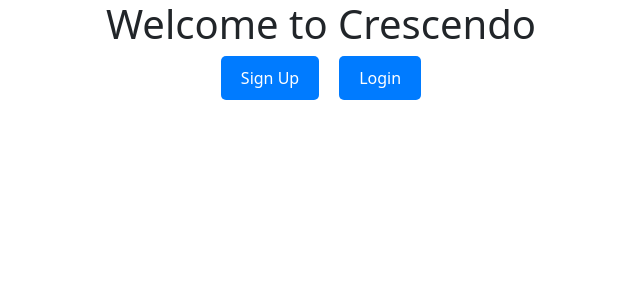
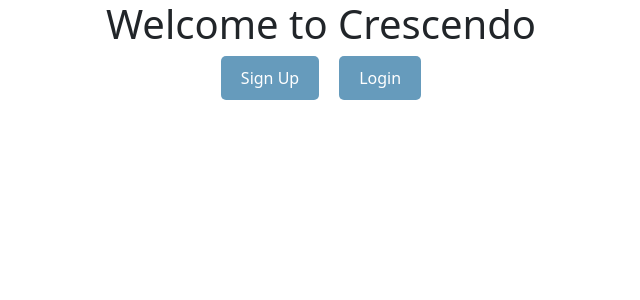
Before and after one commit to tayloreisele/crescendo2.0, a React (Create React App) app in the folder crescendo-frontend/: page / in a window 1280 px wide. Shown: the top 300 px of the page, without its empty margins (319-959 px from the left). Built offline with nearby package versions, Linux system fonts and the light colour scheme.

Commit message:
Messing around with css styling.

```diff
--- a/crescendo-frontend/src/App.js
+++ b/crescendo-frontend/src/App.js
@@ -8,6 +8,8 @@ import Verify from './Verify';
 import Dashboard from './Dashboard';
 import SongTable from './components/SongTable';
 import AddSong from './pages/AddSong';
+//import './pages/AddSong.css';
+//import './images/EmptyStage.jpg';
 
 
 function App() {
--- a/crescendo-frontend/src/components/SongTable.js
+++ b/crescendo-frontend/src/components/SongTable.js
@@ -2,6 +2,8 @@ import React, { useState, useEffect } from 'react';
 import { useNavigate } from 'react-router-dom';
 import 'bootstrap/dist/css/bootstrap.min.css'; //used to style table
 import axios from 'axios'; // imported axios for making HTTP requests
+import '../styles/SongTable.css';
+
 
 
 const SongTable = () => {
@@ -45,7 +47,11 @@ const SongTable = () => {
   return (
     <div className="container">
       <h2 className="text-center">Your Music Repertoire</h2>
+      <div className="search-container">
+        <div>
           <button className="btn btn-primary mb-2" onClick={handleAddSong}>Add New Song</button>
+        </div>
+        <div className="search-input">
           <input
             type="text"
             className="form-control mb-2"
@@ -53,7 +59,11 @@ const SongTable = () => {
             value={searchTerm}
             onChange={e => setSearchTerm(e.target.value)}
           />
+        </div>
+        <div>
           <button className="btn btn-primary mb-2" onClick={handleSearch}>Search</button>
+        </div>
+      </div>
       <table className="table table-bordered table-striped table-advanced table-hover">
         <thead>
           <tr>
--- a/crescendo-frontend/src/pages/AddSong.js
+++ b/crescendo-frontend/src/pages/AddSong.js
@@ -1,5 +1,7 @@
 import React, { useState } from 'react';
 import { useNavigate } from 'react-router-dom'; //allows navigation between pages
+import '../styles/AddSong.css';
+import '../images/EmptyStage.jpg';
 
 // Function for adding new song
 const AddSong = () => {
@@ -34,8 +36,10 @@ const AddSong = () => {
     };
 
     return (
-        <div>
-            <h2>Create New Song</h2>
+        <div className="background-image-container">
+
+            <h2>Let's Build Your Stage</h2>
+
             <form onSubmit={handleSubmit}>
                 <input
                     type="text"
--- /dev/null
+++ b/crescendo-frontend/src/styles/AddSong.css
@@ -0,0 +1,25 @@
+
+.background-image-container {
+  background-image: url('../images/EmptyStage.jpg');
+  background-size: cover;
+  background-repeat: no-repeat;
+  height: 100vh; /* Set the height of the container to fill the viewport */
+}
+
+.link-button {
+  display: inline-block;
+  padding: 10px 20px;
+  color: #fff;
+  background-color: #669bbc;
+  border-radius: 5px;
+  text-decoration: none;
+  border: none;
+  cursor: pointer;
+}
+
+.custom-h2 {
+  font-size: 24px; /* Change the font size */
+  color: #669bbc; /* Change the font color */
+  /*font-family: Dekko*/
+  font-weight: 900
+}
--- /dev/null
+++ b/crescendo-frontend/src/styles/SongTable.css
@@ -0,0 +1,19 @@
+
+
+.container {
+    max-width: 800px;
+    margin: 0 auto;
+  }
+
+  .search-container {
+    display: flex;
+    align-items: center;
+  }
+
+  .search-input {
+    flex: 1;
+  }
+
+  .search-button {
+    margin-left: 10px; /* Adjust the margin as needed */
+  }
```
Also changed, not shown: crescendo-frontend/src/images/EmptyStage.jpg (added). Lines whose indentation alone changed are shown as unchanged.
